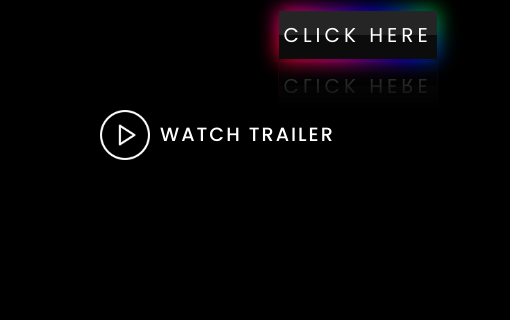
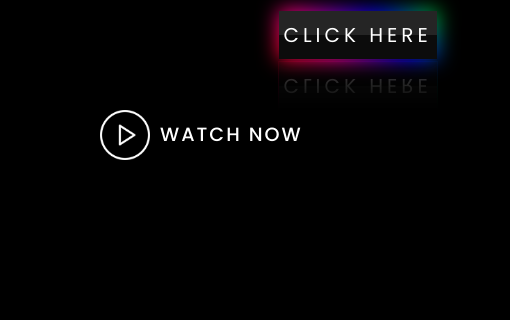
Before and after one commit to mayank0410/cce, a plain HTML site: page index.html in a window 1280 px wide. Shown: the part 352-672 px from the top of the page, 0-510 px from the left. Drawn offline with Linux system fonts and the light colour scheme.

Commit message:
Update index.html

```diff
--- a/index.html
+++ b/index.html
@@ -20,7 +20,7 @@
             <div class="book">
                 <a href="form.html"><span>Click Here</span></a>
             </div>
-            <a href="#" class="play" onclick="toggle();"><img src="play.png">Watch Trailer</a>
+            <a href="#" class="play" onclick="toggle();"><img src="play.png">Watch Now</a>
             <div class="slide"></div>
             <ul class="sci">
                 <li><a href="https://www.google.com/url?q=https%3A%2F%2Fwww.facebook.com%2FCrowdControlEsportsFB%2F&sa=D&sntz=1&usg=AFQjCNFeG-7jb8VAIdHQOE8Y47Zgia-PKQ"><img src="facebook.png"></a></li>
```
